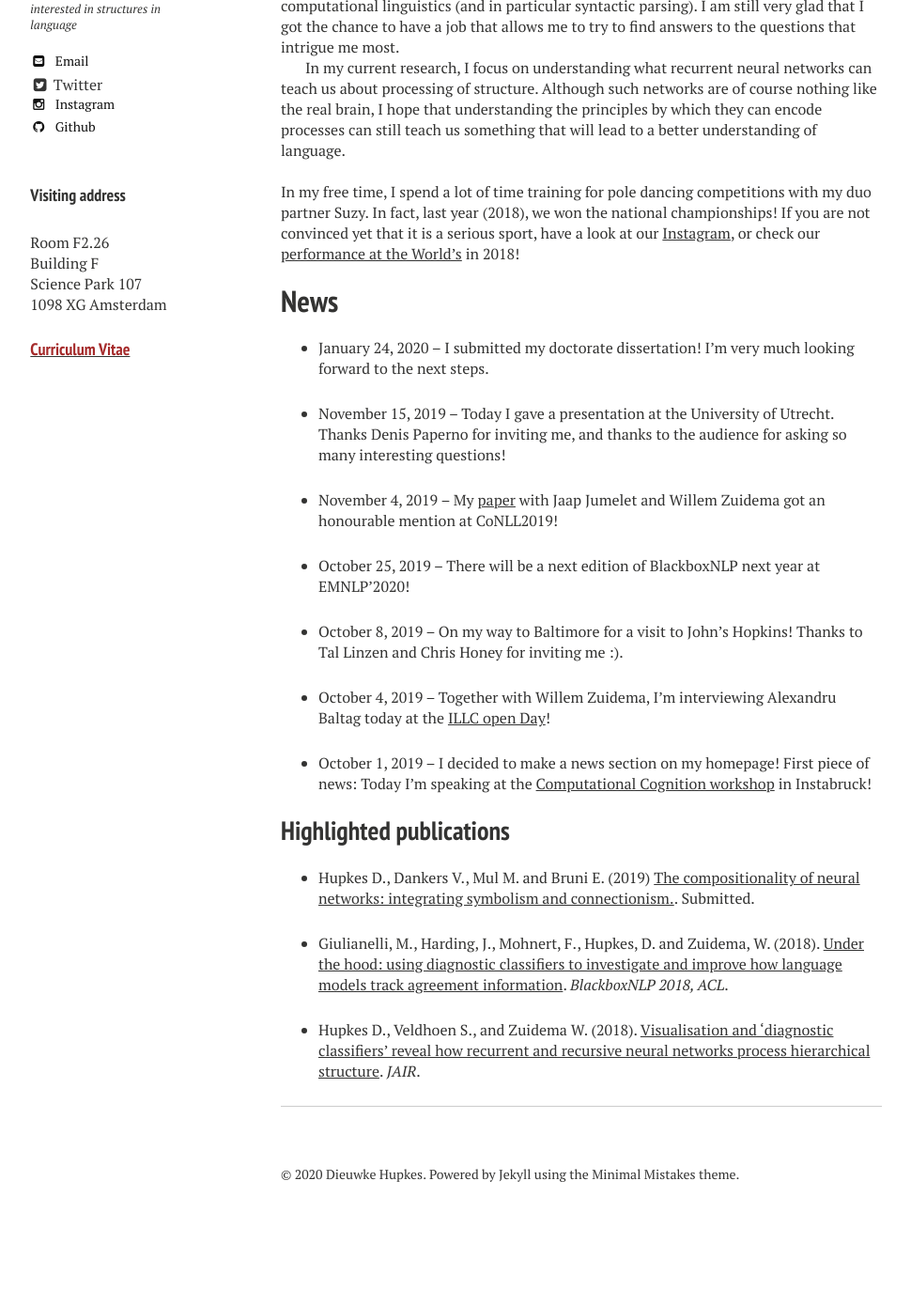
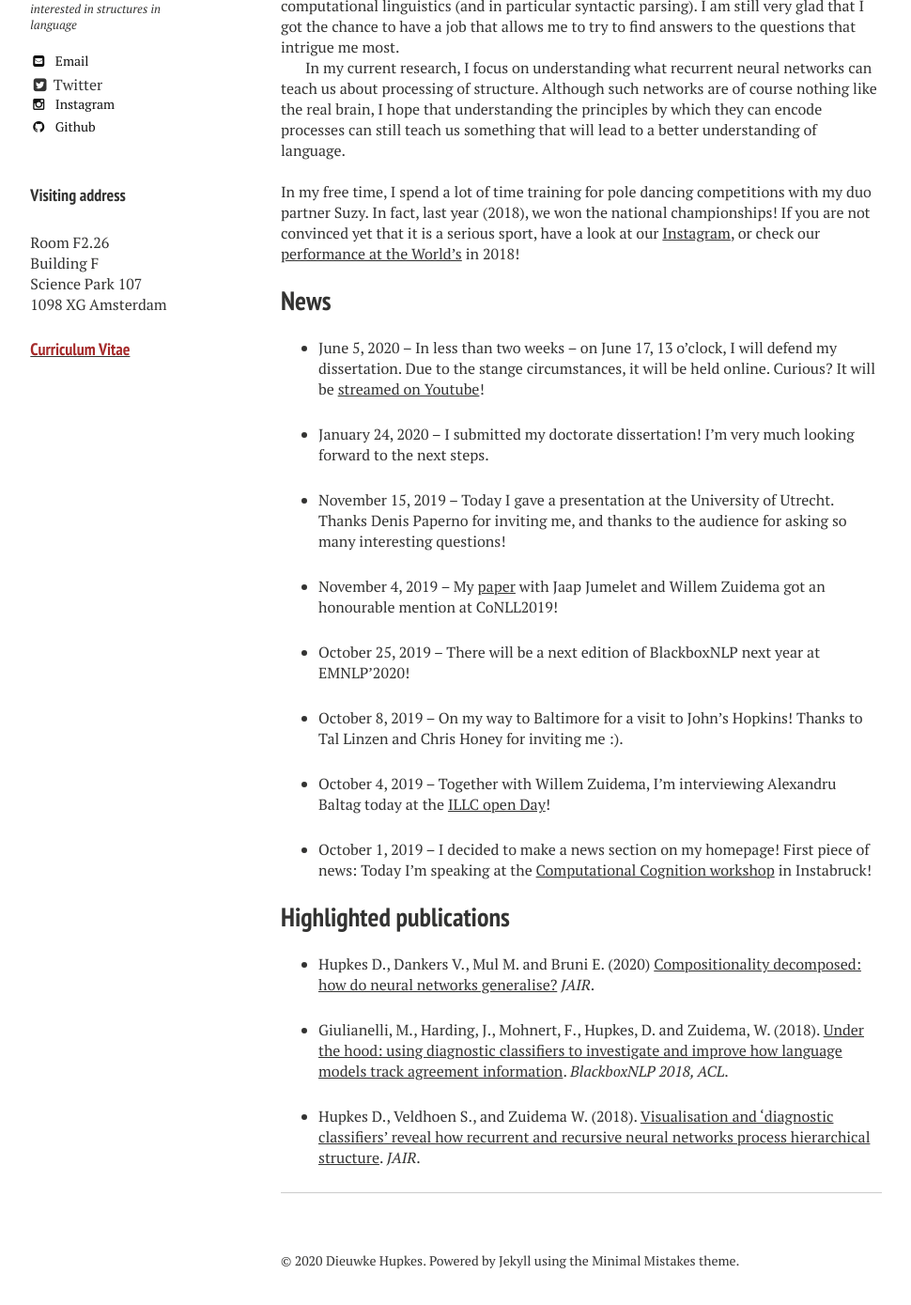
Before and after one commit to dieuwkehupkes/dieuwkehupkes.github.io, a Jekyll site: the page built from index.md, in a window 1280 px wide and 1400 px high, scrolled down 1358 px. Shown: the top 1389 px of the window at 94% size, without its empty margins (21-991 px from the left). Built offline with Jekyll 4.4.1, drawn with Linux system fonts in a browser that asks for light colours; nearby versions of some CDN libraries; before the commit the page ends 2666 px from its top, so only the background shows below that; some of the changed text lies outside the part shown.

Commit message:
Add defence stream

```diff
--- a/index.md
+++ b/index.md
@@ -6,6 +6,8 @@ tags: [Jekyll, theme, responsive, blog, template]
 image:
   feature: rooftop_view.jpg
 ---
+
+{% include _toc.html %}
 
 My name is Dieuwke.
 I am currently appointed at the <a href="http:/illc.uva.nl" target="_blank"><font color="brown">Institute for Logic, Language and Computation (ILLC)</font></a>, as a temporary lecturer at the University of Amsterdam.
@@ -24,7 +26,9 @@ In my free time, I spend a lot of time training for pole dancing competitions wi
 In fact, last year (2018), we won the national championships!
 If you are not convinced yet that it is a serious sport, have a look at our <a href="https://www.instagram.com/duo_polenotti/" target="_blank">Instagram</a>, or check our <a href="https://www.youtube.com/watch?v=ylr0YnVzjOg&t=158s" target="_blank">performance at the World's</a> in 2018!
 
-# News
+## News
+
+- June 5, 2020 -- In less than two weeks -- on June 17, 13 o'clock, I will defend my dissertation. Due to the stange circumstances, it will be held online. Curious? It will be <a href="https://www.youtube.com/watch?v=aRTXv5MWmb8&feature=youtu.be">streamed on Youtube</a>!
 
 - January 24, 2020 -- I submitted my doctorate dissertation! I'm very much looking forward to the next steps.
 
@@ -43,9 +47,9 @@ If you are not convinced yet that it is a serious sport, have a look at our <a h
 
 ## Highlighted publications
 
-* Hupkes D., Dankers V., Mul M. and Bruni E. (2019)
-[The compositionality of neural networks: integrating symbolism and connectionism.](https://arxiv.org/pdf/1908.08351.pdf){:target="blank"}.
-Submitted.
+* Hupkes D., Dankers V., Mul M. and Bruni E. (2020)
+[Compositionality decomposed: how do neural networks generalise?](https://jair.org/index.php/jair/article/view/11674/26576){:target="blank"}
+*JAIR*.
 
 * Giulianelli, M., Harding, J., Mohnert, F., Hupkes, D. and Zuidema, W. (2018).
 [Under the hood: using diagnostic classifiers to investigate and improve how language models track agreement information](http://aclweb.org/anthology/W18-5426){:target="blank"}.
```
